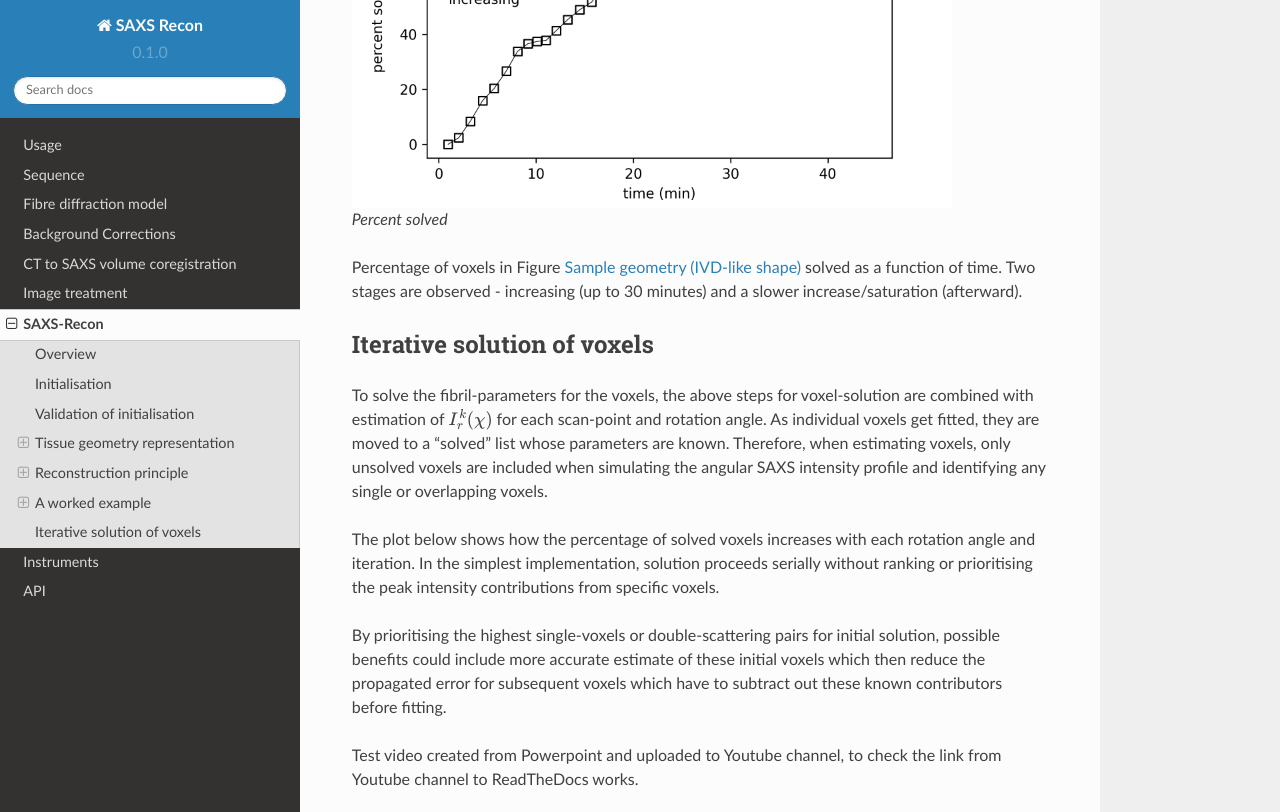
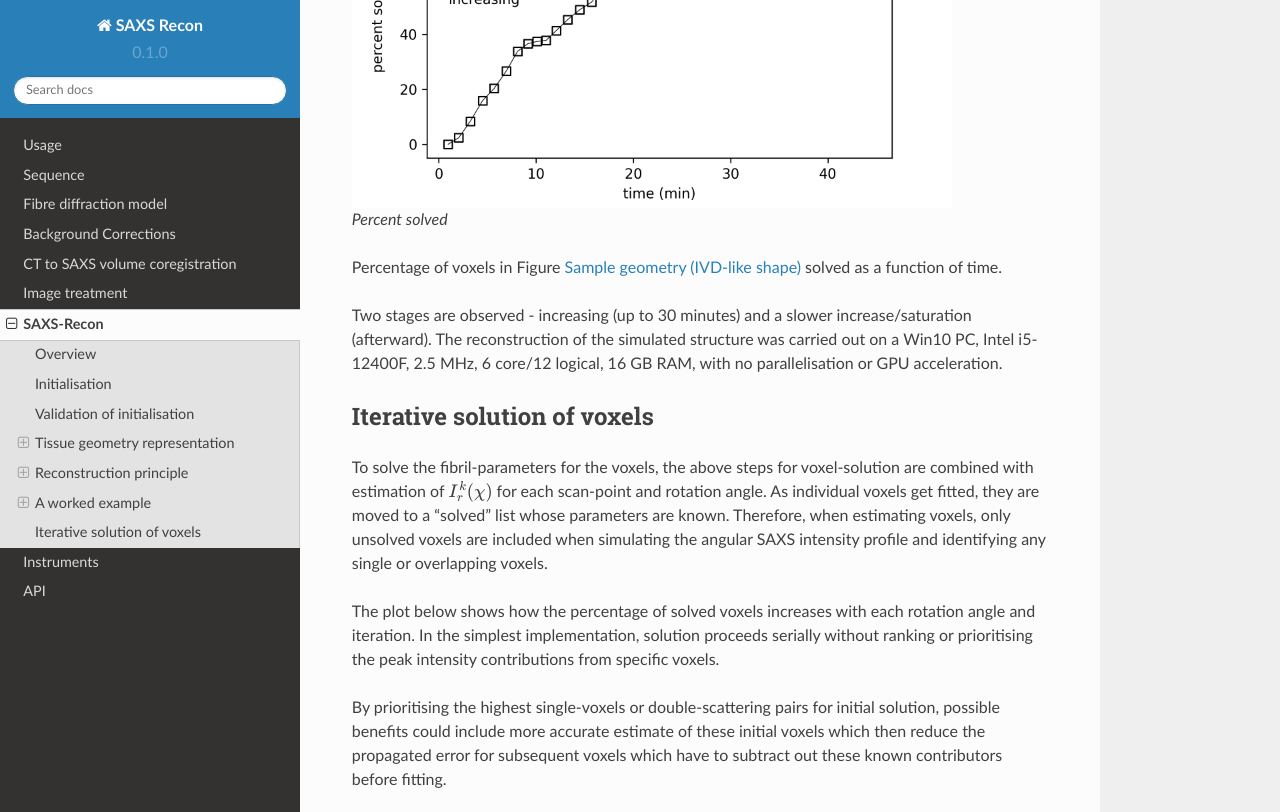
Before and after one commit to himadri111/saxs-docs-tutorial, a Sphinx documentation site: the page built from docs/source/saxsrecon.rst, in a window 1280 px wide and 900 px high, scrolled down 10997 px, cut to the strip 0-812 px from the top of the window. Built offline with Sphinx 7.4.7 and the Read the Docs theme 2.0.0, drawn with Linux system fonts in a browser that asks for light colours.

Commit message:
Update saxsrecon.rst

```diff
--- a/docs/source/saxsrecon.rst
+++ b/docs/source/saxsrecon.rst
@@ -261,7 +261,9 @@ The progress of the reconstruction in solving voxels for the simulated IVD-like
 
   Percent solved
 
-  Percentage of voxels in Figure :ref:`modelivdtop` solved as a function of time. Two stages are observed - increasing (up to 30 minutes) and a slower increase/saturation (afterward).
+  Percentage of voxels in Figure :ref:`modelivdtop` solved as a function of time.
+
+Two stages are observed - increasing (up to 30 minutes) and a slower increase/saturation (afterward). The reconstruction of the simulated structure was carried out on a Win10 PC, Intel i5-12400F, 2.5 MHz, 6 core/12 logical, 16 GB RAM, with no parallelisation or GPU acceleration.
 
 .. _algorithm:
 Iterative solution of voxels
```
